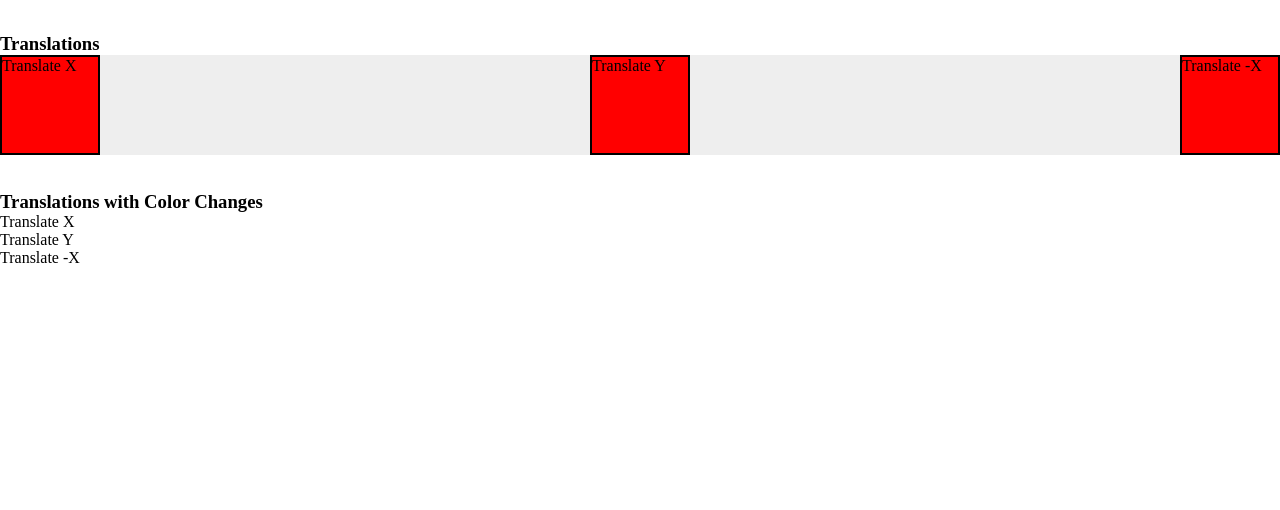
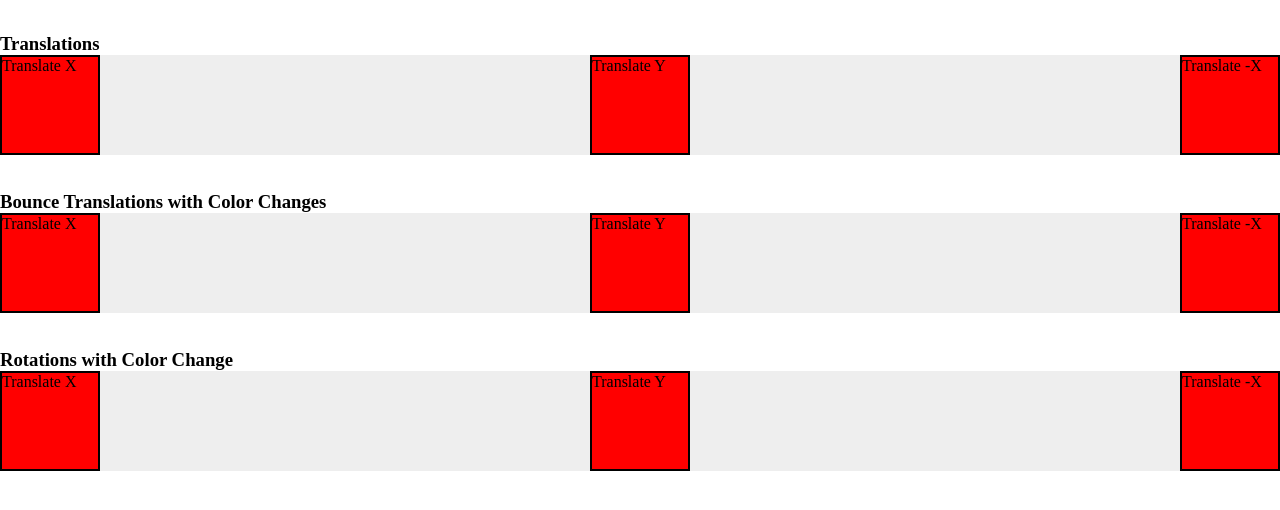
Before and after one commit to prabdhal/CSS-animations-practice, a plain HTML site: page index.html in a window 1280 px wide. Shown: the part 58-568 px from the top of the page. Drawn offline with Linux system fonts and the light colour scheme.

Commit message:
Rotations with Color Change

```diff
--- a/index.html
+++ b/index.html
@@ -16,11 +16,18 @@
       <div class="square-3">Translate -X</div>
     </div>
     <br><br>
-    <h3>Translations with Color Changes</h3>
+    <h3>Bounce Translations with Color Changes</h3>
     <div class="background-2">
       <div class="square-4">Translate X</div>
       <div class="square-5">Translate Y</div>
       <div class="square-6">Translate -X</div>
+    </div>
+    <br><br>
+    <h3>Rotations with Color Change</h3>
+    <div class="background-3">
+      <div class="square-7">Translate X</div>
+      <div class="square-8">Translate Y</div>
+      <div class="square-9">Translate -X</div>
     </div>
   </head>
   <body>
--- a/style.css
+++ b/style.css
@@ -34,3 +34,71 @@
 .background-1:hover .square-3 {
   transform: translateX(-100%);
 }
+
+.background-2 {
+  display: flex;
+  justify-content: space-between;
+  background-color: #eee;
+}
+
+.square-4,
+.square-5,
+.square-6 {
+  width: 100px;
+  height: 100px;
+  background-color: red;
+  border: 2px solid black;
+  /* Bounce transition copied and pasted from the
+  inspector by clicking the ease property value
+  and then choosing one of several animations */
+  transition: all 1s cubic-bezier(0.68, -0.55, 0.27, 1.55);
+}
+
+.background-2:hover .square-4 {
+  transform: translateX(100%);
+  background-color: yellow;
+}
+
+.background-2:hover .square-5 {
+  transform: translateY(-100%);
+  background-color: yellow;
+}
+
+.background-2:hover .square-6 {
+  transform: translateX(-100%);
+  background-color: yellow;
+}
+
+.background-3 {
+  display: flex;
+  justify-content: space-between;
+  background-color: #eee;
+}
+
+.square-7,
+.square-8,
+.square-9 {
+  width: 100px;
+  height: 100px;
+  background-color: red;
+  border: 2px solid black;
+  /* Out Fast In Slow transition copied and pasted
+  from the inspector by clicking the ease property
+  value and then choosing one of several animations */
+  transition: all 1s cubic-bezier(0.4, 0, 0.2, 1);
+}
+
+.background-3:hover .square-7 {
+  transform: rotateX(360deg);
+  background-color: cyan;
+}
+
+.background-3:hover .square-8 {
+  transform: rotateY(360deg);
+  background-color: cyan;
+}
+
+.background-3:hover .square-9 {
+  transform: rotateZ(360deg);
+  background-color: cyan;
+}
```
